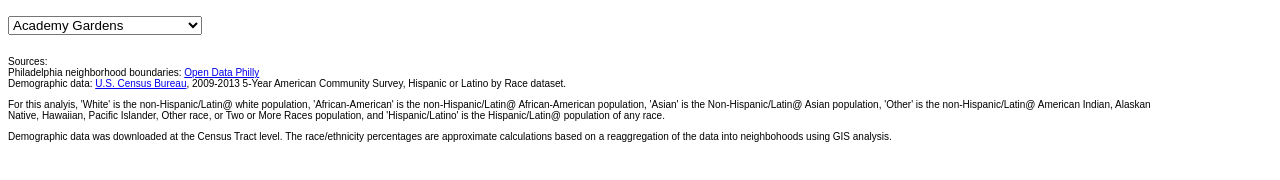
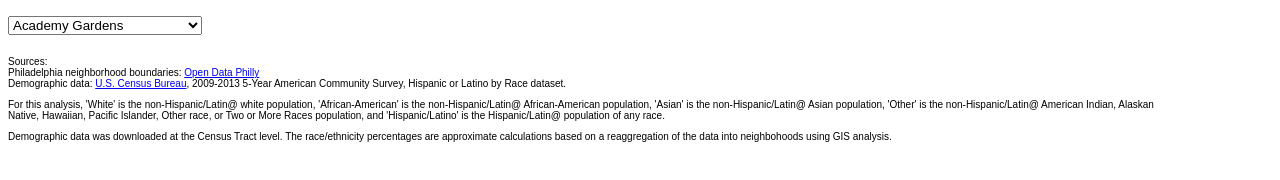
Before and after one commit to adriennemcd/d3-ethnicity-graph, a plain HTML site: page index.html in a window 1280 px wide. Shown: the part 534-714 px from the top of the page. Drawn offline with nearby package versions, Linux system fonts and the light colour scheme.

Commit message:
content edit

```diff
--- a/index.html
+++ b/index.html
@@ -15,7 +15,7 @@
         <p>Sources: <br />
         Philadelphia neighborhood boundaries: <a href="https://www.opendataphilly.org/dataset/philadelphia-neighborhoods" target="_blank">Open Data Philly</a><br />
         Demographic data: <a href="http://factfinder.census.gov/bkmk/table/1.0/en/ACS/13_3YR/C03002" target="_blank">U.S. Census Bureau</a>, 2009-2013 5-Year American Community Survey, Hispanic or Latino by Race dataset.</p>
-        </p>For this analyis, 'White' is the non-Hispanic/Latin@ white population, 'African-American' is the non-Hispanic/Latin@ African-American population, 'Asian' is the Non-Hispanic/Latin@ Asian population, 'Other' is the non-Hispanic/Latin@ American Indian, Alaskan Native, Hawaiian, Pacific Islander, Other race, or Two or More Races population, and 'Hispanic/Latino' is the Hispanic/Latin@ population of any race.</p>
+        </p>For this analysis, 'White' is the non-Hispanic/Latin@ white population, 'African-American' is the non-Hispanic/Latin@ African-American population, 'Asian' is the non-Hispanic/Latin@ Asian population, 'Other' is the non-Hispanic/Latin@ American Indian, Alaskan Native, Hawaiian, Pacific Islander, Other race, or Two or More Races population, and 'Hispanic/Latino' is the Hispanic/Latin@ population of any race.</p>
         <p>Demographic data was downloaded at the Census Tract level.  The race/ethnicity percentages are approximate calculations based on a reaggregation of the data into neighbohoods using GIS analysis.</p>
     </div>
 </footer>
```
